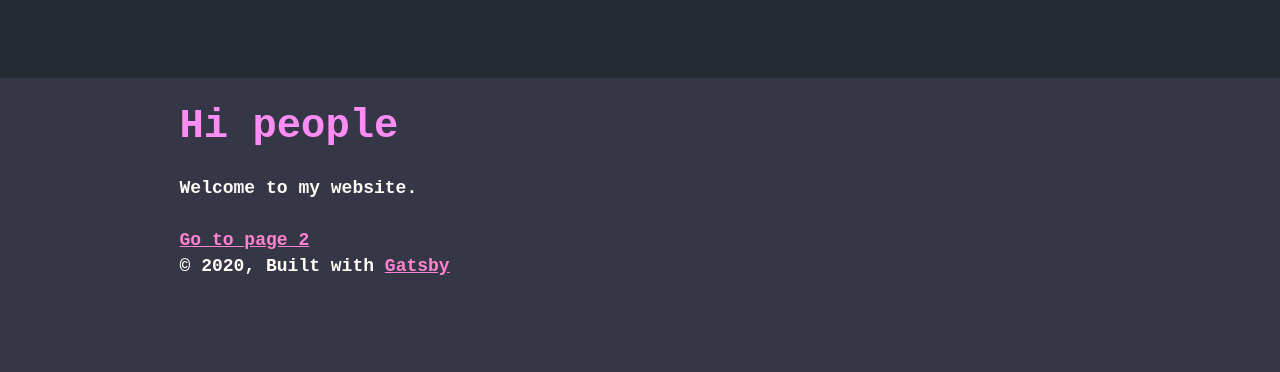
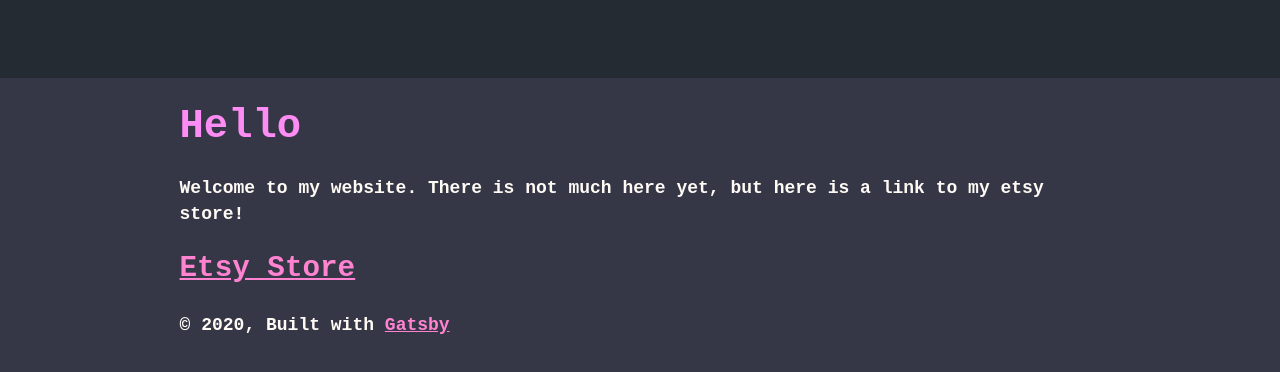
Before and after one commit to jdit9/new-gatsby, a Gatsby site: page / in a window 1280 px wide. Built offline with nearby package versions, Linux system fonts and the light colour scheme; Gatsby itself is replaced by a stand-in of ours.

Commit message:
Update index.js
add etsy site

```diff
--- a/src/pages/index.js
+++ b/src/pages/index.js
@@ -8,11 +8,11 @@ import SEO from "../components/seo"
 const IndexPage = () => (
   <Layout>
     <SEO title="Home" />
-    <h1>Hi people</h1>
-    <p>Welcome to my website.</p>
+    <h1>Hello</h1>
+    <p>Welcome to my website. There is not much here yet, but here is a link to my etsy store!</p>
     <div style={{ maxWidth: `300px`, marginBottom: `1.45rem` }}>
     </div>
-    <Link to="/page-2/">Go to page 2</Link>
+    <h2><a href="https://www.etsy.com/shop/jordanshobbymart">Etsy Store</a></h2>
   </Layout>
 )
 
```
